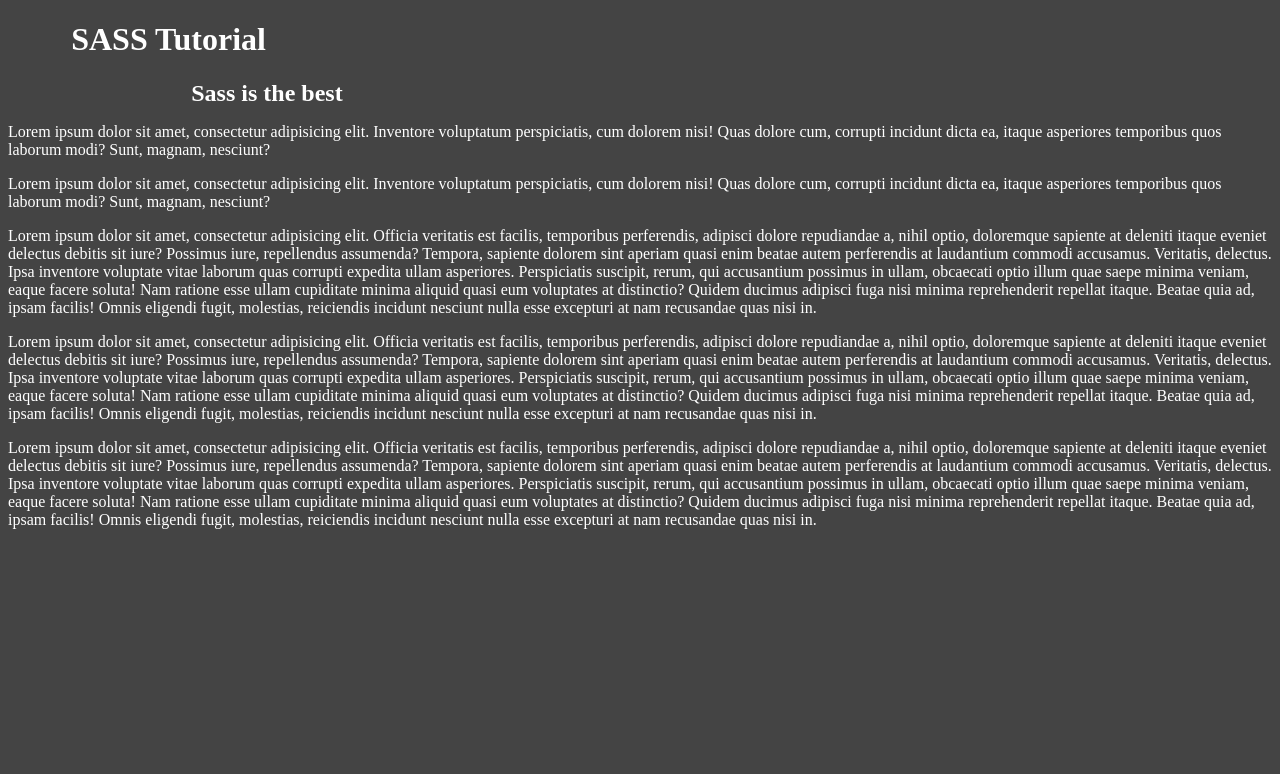
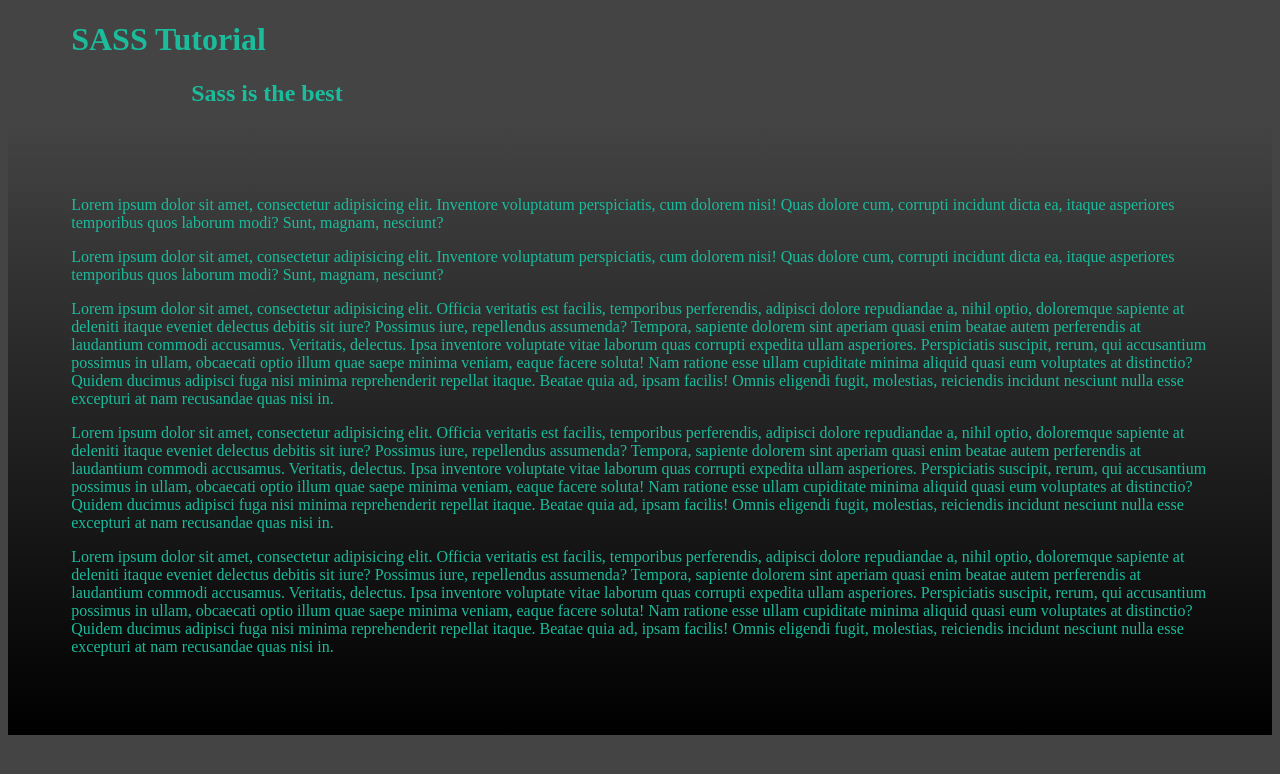
Before and after one commit to jjang8661/teaching-challenge, a plain HTML site: page index.html in a window 1280 px wide. Drawn offline with Linux system fonts and the light colour scheme.

Commit message:
Peer review is done

```diff
--- a/css/style.scss
+++ b/css/style.scss
@@ -1,31 +1,33 @@
-//$textColor: #2980b9; // #1abc9c
-//$margin: 5%;
-//$fade: #444444;
-//$fade2: $fade - 100;
+$textColor: #1abc9c;
+$margin: 5%;
+$fade: #444444;
+$fade2: $fade - 100;
+$padding: 5%;
 
 
 body {
-    background-color: #444444;
+    background-color: $fade;
 }
 
 header {
-    margin: 20px 0 0 5%;
+    margin: 20px 0 0 $margin;
 }
 
 h1 {
-    color: white;
+    color: $textColor;
 }
 
 h2 {
-    color: white;
-    margin: 10px 10%;
+    color: $textColor;
+    margin: 10px $margin+5%;
 }
 
 p {
-    color: white;
+    color: $textColor;
 }
 
 .main {
-//    background-image: -webkit-gradient(linear, left top, left bottom, from(#444444), to());
-//    background-image: -webkit-linear-gradient(top, #444444, );
+	padding: $padding;
+	background-image: -webkit-gradient(linear, left top, left bottom, from($fade), to($fade2));
+	background-image: -webkit-linear-gradient(top, $fade, $fade2);
 }
```
Also changed, not shown: css/style.css, 1 other file.
